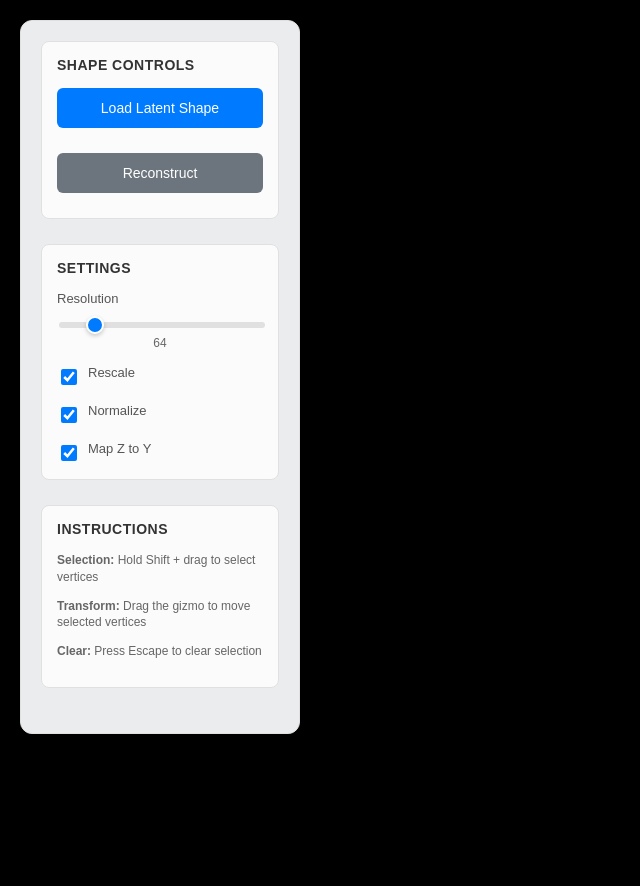
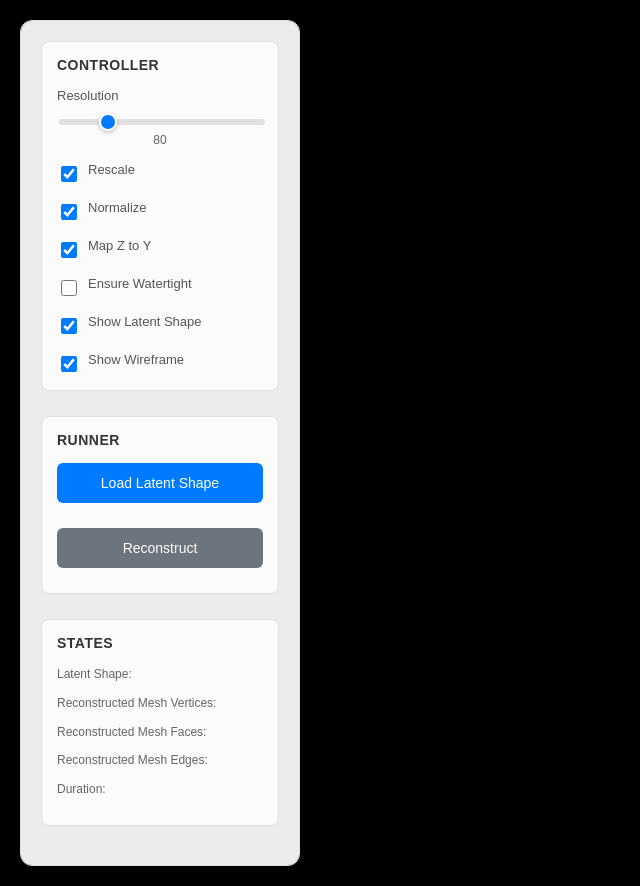
Before and after one commit to PARKCHEOLHEE-lab/latent-shapes, a FastAPI app: page /interpolator.html in a window 1280 px wide. Shown: the whole page, without its empty margins (0-640 px from the left). Run offline with FastAPI, Linux system fonts and the light colour scheme; some libraries are stand-ins or nearby versions.

Commit message:
interpolator

```diff
--- a/latent_shapes/demo/app.py
+++ b/latent_shapes/demo/app.py
@@ -38,6 +38,7 @@ class ReconstructRequest(BaseModel):
     rescale: bool
     normalize: bool
     map_z_to_y: bool
+    ensure_watertight: bool
     resolution: int
 
 
@@ -79,11 +80,10 @@ def reconstruct(request: ReconstructRequest):
             latent_shapes=latent_shapes_tensor.unsqueeze(0),
             save_path=os.path.join(os.path.dirname(__file__)),
             normalize=request.normalize,
-            check_watertight=False,
+            check_watertight=request.ensure_watertight,
             map_z_to_y=request.map_z_to_y,
             add_noise=False,
             rescale=request.rescale,
-            # centraize=False
         )
 
         if reconstruction_results[0] is None:
@@ -94,8 +94,14 @@ def reconstruct(request: ReconstructRequest):
 
         vertices = mesh.vertices.tolist()
         faces = mesh.faces.tolist()
+        edges = mesh.edges.tolist()
 
-        return {"message": "Reconstruction successful", "vertices": vertices, "faces": faces}
+        return {
+            "message": "Reconstruction successful",
+            "vertices": vertices,
+            "faces": faces,
+            "edges": edges,
+        }
 
     except Exception as e:
         raise HTTPException(status_code=400, detail=f"Reconstruction failed: {str(e)}")
--- a/latent_shapes/demo/templates/interpolator.html
+++ b/latent_shapes/demo/templates/interpolator.html
@@ -199,22 +199,12 @@
 <body>
     <div id="sidebar">
         <div class="control-group">
-            <h3>Shape Controls</h3>
-            <div class="control-item">
-                <button id="load_random_shape_button" class="btn" onclick="load_random_shape()">Load Latent Shape</button>
-            </div>
-            <div class="control-item">
-                <button id="reconstruct_button" class="btn secondary" onclick="reconstruct()">Reconstruct</button>
-            </div>
-        </div>
-
-        <div class="control-group">
-            <h3>Settings</h3>
+            <h3>Controller</h3>
             <div class="control-item">
                 <label for="resolution_slider">Resolution</label>
                 <div class="slider-container">
-                    <input type="range" id="resolution_slider" class="slider" min="32" max="256" value="64" step="8">
-                    <div class="slider-value" id="resolution_value">64</div>
+                    <input type="range" id="resolution_slider" class="slider" min="32" max="256" value="80" step="8">
+                    <div class="slider-value" id="resolution_value">80</div>
                 </div>
             </div>
             <div class="control-item">
@@ -235,14 +225,44 @@
                     <label for="map_z_to_y_checkbox">Map Z to Y</label>
                 </div>
             </div>
+            <div class="control-item">
+                <div class="checkbox-container">
+                    <input type="checkbox" id="ensure_watertight_checkbox" class="checkbox">
+                    <label for="ensure_watertight_checkbox">Ensure Watertight</label>
+                </div>
+            </div>
+            <div class="control-item">
+                <div class="checkbox-container">
+                    <input type="checkbox" id="show_latent_shape" class="checkbox" checked>
+                    <label for="show_latent_shape">Show Latent Shape</label>
+                </div>
+            </div>
+            <div class="control-item">
+                <div class="checkbox-container">
+                    <input type="checkbox" id="show_reconstructed_wireframe" class="checkbox" checked>
+                    <label for="show_reconstructed_wireframe">Show Wireframe</label>
+                </div>
+            </div>
         </div>
 
         <div class="control-group">
-            <h3>Instructions</h3>
+            <h3>Runner</h3>
+            <div class="control-item">
+                <button id="load_random_shape_button" class="btn" onclick="load_random_shape()">Load Latent Shape</button>
+            </div>
+            <div class="control-item">
+                <button id="reconstruct_button" class="btn secondary" onclick="reconstruct()">Reconstruct</button>
+            </div>
+        </div>
+
+        <div class="control-group">
+            <h3>States</h3>
             <div style="font-size: 12px; color: #666; line-height: 1.4;">
-                <p><strong>Selection:</strong> Hold Shift + drag to select vertices</p>
-                <p><strong>Transform:</strong> Drag the gizmo to move selected vertices</p>
-                <p><strong>Clear:</strong> Press Escape to clear selection</p>
+                <p id="latent_shape_size">Latent Shape: </p>
+                <p id="reconstructed_mesh_vertices_size">Reconstructed Mesh Vertices: </p>
+                <p id="reconstructed_mesh_faces_size">Reconstructed Mesh Faces: </p>
+                <p id="reconstructed_mesh_edges_size">Reconstructed Mesh Edges: </p>
+                <p id="duration">Duration: </p>
             </div>
         </div>
     </div>
@@ -324,7 +344,25 @@
         let is_mouse_down = false;
         let is_selection_mode = false;
 
-        let box_geometry = new THREE.BoxGeometry(1, 1, 1)
+        // bounds from config.py
+        const min_x_bound = -0.614935;
+        const max_x_bound = 0.644344;
+        const min_y_bound = -0.767495;
+        const max_y_bound = 0.792882;
+        const min_z_bound = -0.666214;
+        const max_z_bound = 0.581235;
+
+        const box_width  = max_x_bound - min_x_bound;
+        const box_height = max_y_bound - min_y_bound;
+        const box_depth  = max_z_bound - min_z_bound;
+
+        // bounding box
+        let box_geometry = new THREE.BoxGeometry(box_width, box_depth, box_height);
+        box_geometry.translate(
+            (min_x_bound + max_x_bound) / 2,
+            (min_y_bound + max_y_bound) / 2,
+            (min_z_bound + max_z_bound) / 2
+        );
         box_geometry = new THREE.EdgesGeometry(box_geometry);
 
         box_geometry = new THREE.LineSegments(box_geometry, BOX_LINESEGMENTS_MATERIAL);
@@ -333,9 +371,6 @@
         // create scene
         const scene = new THREE.Scene();
         scene.background = new THREE.Color(0xffffff);
-
-        const grid_helper = new THREE.GridHelper(10, 10);
-        const axes_helper = new THREE.AxesHelper(5);
 
         // set renderer
         const renderer = new THREE.WebGLRenderer();
@@ -361,23 +396,46 @@
         selection_helper.element.style.display = "none";
 
         // scene
-        // scene.add(grid_helper);
-        // scene.add(axes_helper);
         scene.add(transform_controls);
         scene.add(box_geometry);
 
         window.load_random_shape = load_random_shape;
         window.reconstruct = reconstruct;
 
-        // Initialize sidebar controls
+        // initialize sidebar
         const resolution_slider = document.getElementById("resolution_slider");
         const resolution_value = document.getElementById("resolution_value");
         const rescale_checkbox = document.getElementById("rescale_checkbox");
         const normalize_checkbox = document.getElementById("normalize_checkbox");
 
-        // Update resolution value display when slider changes
         resolution_slider.addEventListener("input", function() {
             resolution_value.textContent = this.value;
+        });
+
+        const show_latent_shape_checkbox = document.getElementById("show_latent_shape");
+        show_latent_shape_checkbox.addEventListener("change", function() {
+            if (this.checked) {
+                for (const sphere of latent_shape) {
+                    scene.add(sphere);
+                }
+                scene.add(latent_shape_wireframe);
+            } else {
+                for (const sphere of latent_shape) {
+                    scene.remove(sphere);
+                }
+                scene.remove(latent_shape_wireframe);
+                transform_controls.detach();
+
+                for (const vertex of selected_shape) {
+                    vertex.material.color.set(LATENT_SHAPE_SPHERE_COLOR)
+                    scene.remove(vertex)
+                }
+            }
+        });
+
+        const show_reconstructed_wireframe = document.getElementById("show_reconstructed_wireframe");
+        show_reconstructed_wireframe.addEventListener("change", function() {
+            _show_reconstructed_wireframe(this.checked);
         });
 
         window.addEventListener("keydown", on_keydown);
@@ -591,6 +649,10 @@
             const load_random_shape_button = document.getElementById("load_random_shape_button");
             const reconstruct_button = document.getElementById("reconstruct_button");
             const container = document.getElementById("container");
+            const latent_shape_size = document.getElementById("latent_shape_size")
+
+            const show_latent_shape_checkbox = document.getElementById("show_latent_shape");
+            show_latent_shape_checkbox.checked = true;
 
             load_random_shape_button.disabled = true;
             reconstruct_button.disabled = true;
@@ -627,6 +689,8 @@
                     LATENT_SHAPE_WIREFRAME_MATERIAL,
                 )
 
+                latent_shape_size.innerHTML = `Latent Shape: <strong>${latent_shape_vertices.length}</strong>`;
+
                 latent_shape_wireframe.name = LATENT_SHAPE_WIREFRAME
                 scene.add(latent_shape_wireframe)
                 render();
@@ -649,9 +713,14 @@
                 return;
             }
 
+            const start_time = performance.now(); // Add this line at the beginning
+
             const load_random_shape_button = document.getElementById("load_random_shape_button");
             const reconstruct_button = document.getElementById("reconstruct_button");
             const container = document.getElementById("container");
+            const reconstructed_mesh_vertices_size = document.getElementById("reconstructed_mesh_vertices_size")
+            const reconstructed_mesh_faces_size = document.getElementById("reconstructed_mesh_faces_size")
+            const reconstructed_mesh_edges_size = document.getElementById("reconstructed_mesh_edges_size")
 
             const originalClass = reconstruct_button.classList.contains("primary") ? "primary" : "secondary";
 
@@ -664,22 +733,17 @@
 
             try {
 
-                console.time("loading latentshape")
                 const latent_shape_vertices = [];
                 for (const child of latent_shape) {
                     if (child.name === LATENT_SHAPE) {
                         latent_shape_vertices.push([child.position.x, child.position.z, child.position.y])
                     }
                 }
-                console.timeEnd("loading latentshape")
-
-                console.time("reconstructing with latentshape")
-
-                // Get current control values
                 const current_resolution = parseInt(document.getElementById("resolution_slider").value);
                 const current_rescale = document.getElementById("rescale_checkbox").checked;
                 const current_normalize = document.getElementById("normalize_checkbox").checked;
                 const current_map_z_to_y = document.getElementById("map_z_to_y_checkbox").checked;
+                const current_ensure_watertight = document.getElementById("ensure_watertight_checkbox").checked;
 
                 const response = await fetch(
                     "/api/reconstruct",
@@ -693,20 +757,25 @@
                                 rescale: current_rescale,
                                 normalize: current_normalize,
                                 map_z_to_y: current_map_z_to_y,
+                                ensure_watertight: current_ensure_watertight
                             }
                         )
                     }
                 );
 
                 const result_data = await response.json();
-                console.timeEnd("reconstructing with latentshape")
 
                 if (
                     response.ok
                     && result_data.vertices
                     && result_data.faces
+                    && result_data.edges
                 ) {
                     clear_scene(RECONSTRUCTION_MODE);
+
+                    reconstructed_mesh_vertices_size.innerHTML = `Reconstructed Mesh Vertices: <strong>${result_data.vertices.length}</strong>`
+                    reconstructed_mesh_faces_size.innerHTML = `Reconstructed Mesh Faces: <strong>${result_data.faces.length}</strong>`
+                    reconstructed_mesh_edges_size.innerHTML = `Reconstructed Mesh Edges: <strong>${result_data.edges.length}</strong>`
 
                     const reconstructed_mesh_vertices = result_data.vertices.map(vertex => [vertex[0], vertex[2], vertex[1]])
 
@@ -725,6 +794,9 @@
                     reconstructed.add(reconstructed_mesh)
                     reconstructed.add(reconstructed_mesh_wireframe)
                     scene.add(reconstructed);
+
+                    const show_reconstructed_wireframe_checkbox = document.getElementById("show_reconstructed_wireframe")
+                    _show_reconstructed_wireframe(show_reconstructed_wireframe_checkbox.checked);
                 } else {
                     console.error("Reconstruction failed:", result_data.message);
                     alert("Reconstruction failed: " + result_data.message);
@@ -734,13 +806,25 @@
                 console.error("Error during reconstruction:", error);
                 alert("Error: " + error.message);
             } finally {
-                // 버튼 상태 복원
                 load_random_shape_button.disabled = false;
                 reconstruct_button.disabled = false;
                 load_random_shape_button.classList.remove("loading");
                 reconstruct_button.classList.remove("loading");
                 reconstruct_button.classList.remove("disabled");
                 reconstruct_button.classList.add(originalClass);
+
+                const duration = (performance.now() - start_time).toFixed(3);
+                document.getElementById("duration").innerHTML = `Duration: <strong>${duration}ms</strong>`;
+            }
+        }
+
+        function _show_reconstructed_wireframe(checked) {
+            const wireframe = reconstructed.children.find(child =>
+                child.material && child.material.wireframe === true
+            );
+
+            if (wireframe) {
+                wireframe.visible = checked;
             }
         }
 
@@ -754,7 +838,11 @@
             render();
         }
 
+        const load_random_shape_button = document.getElementById("load_random_shape_button");
+        load_random_shape_button.click();
+
         animate();
+
     </script>
 </body>
 </html>
```
